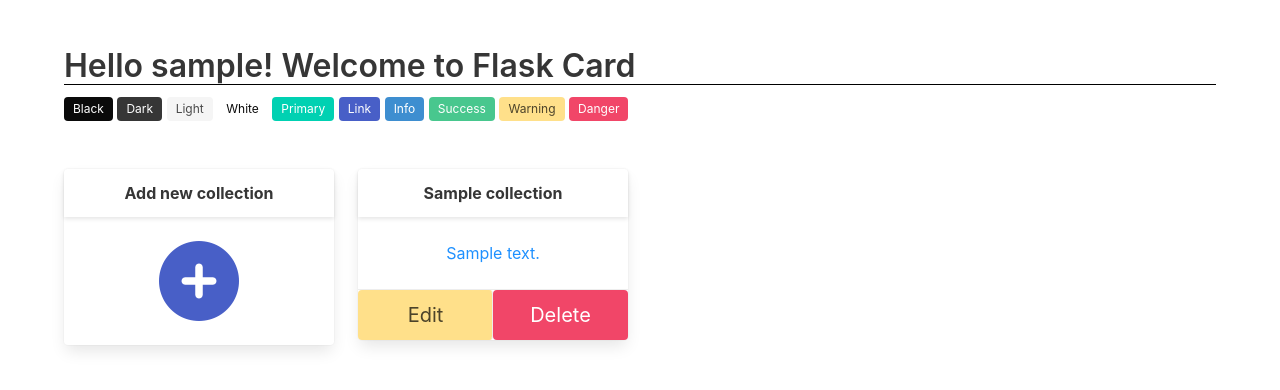
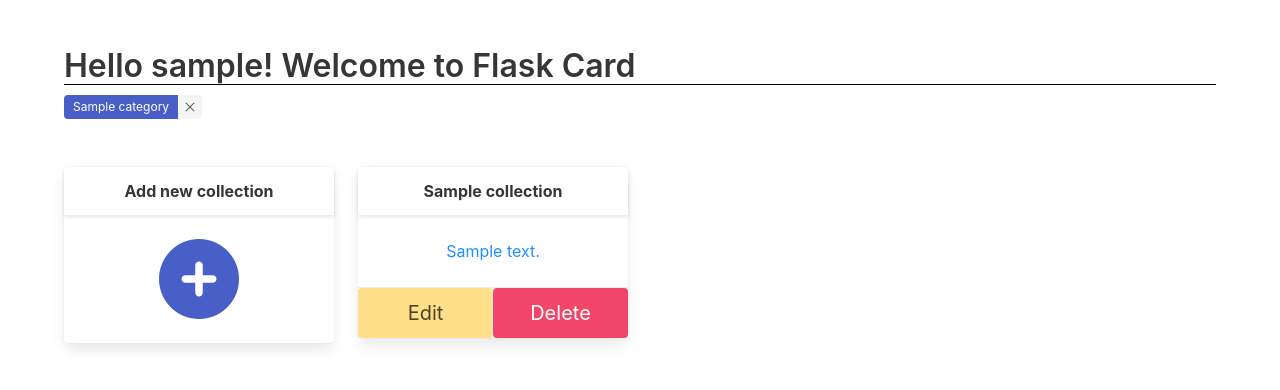
Before and after one commit to gianghta/Flask-Card, a Flask app: page / in a window 1280 px wide. Shown: the part 52-442 px from the top of the page. Run offline with Flask 2, Linux system fonts and the light colour scheme; a user stored in the database is signed in; tables that the repository leaves empty hold one stand-in row (values such as "Sample post"); parts of the project's set-up code (start-up, migrations or seed data) failed here and were passed over; some libraries are stand-ins or nearby versions.

Commit message:
Display current category

```diff
--- a/flask_card/main/form.py
+++ b/flask_card/main/form.py
@@ -10,6 +10,7 @@ class FlashcardCollectionForm(FlaskForm):
     description = TextAreaField("Description", validators=[Length(min=10, max=256)])
     submit = SubmitField("Create")
 
+
 class FlashcardCollectionEditForm(FlaskForm):
     name = StringField("Collection name", validators=[DataRequired()])
     description = TextAreaField("Description", validators=[Length(min=10, max=256)])
--- a/flask_card/main/views.py
+++ b/flask_card/main/views.py
@@ -36,12 +36,25 @@ def index():
             flash("Flask collection is already existed!")
             return redirect(url_for("main.index"))
     collection = current_user.collections.order_by(Collection.timestamp.desc()).all()
-    if collection:
+    category = current_user.category.order_by(Category.id.desc()).all()
+    if collection and category:
         return render_template(
-            "dashboard.html", user=current_user, form=form, collection=collection
+            "dashboard.html",
+            user=current_user,
+            form=form,
+            collection=collection,
+            category=category,
+        )
+    if category:
+        return render_template(
+            "dashboard.html",
+            user=current_user,
+            form=form,
+            collection=[],
+            category=category,
         )
     return render_template(
-        "dashboard.html", user=current_user, form=form, collection=[]
+        "dashboard.html", user=current_user, form=form, collection=[], category=[]
     )
 
 
@@ -56,7 +69,7 @@ def edit_collection(id):
         collection.name = name
         collection.description = description
         db.session.commit()
-        return redirect(url_for('main.index'))
+        return redirect(url_for("main.index"))
     return render_template("collection_edit.html", form=form)
 
 
--- a/flask_card/templates/dashboard.html
+++ b/flask_card/templates/dashboard.html
@@ -16,16 +16,16 @@
   <div class="container">
     <div class="columns">
       <div class="column">
-        <span class="tag is-black">Black</span>
-        <span class="tag is-dark">Dark</span>
-        <span class="tag is-light">Light</span>
-        <span class="tag is-white">White</span>
-        <span class="tag is-primary">Primary</span>
-        <span class="tag is-link">Link</span>
-        <span class="tag is-info">Info</span>
-        <span class="tag is-success">Success</span>
-        <span class="tag is-warning">Warning</span>
-        <span class="tag is-danger">Danger</span>
+        <div class="field is-grouped is-grouped-multiline">
+          {% for item in category %}
+          <div class="control">
+            <div class="tags has-addons">
+              <span class="tag is-link">{{item.name}}</span>
+              <a href="#" id="category-delete" class="tag is-delete"></a>
+            </div>
+          </div>
+          {% endfor %}
+        </div>
       </div>
     </div>
   </div>
@@ -119,3 +119,6 @@
   </div>
 </div>
 {% endblock %}
+
+{% block script %}
+{% endblock %}
```
